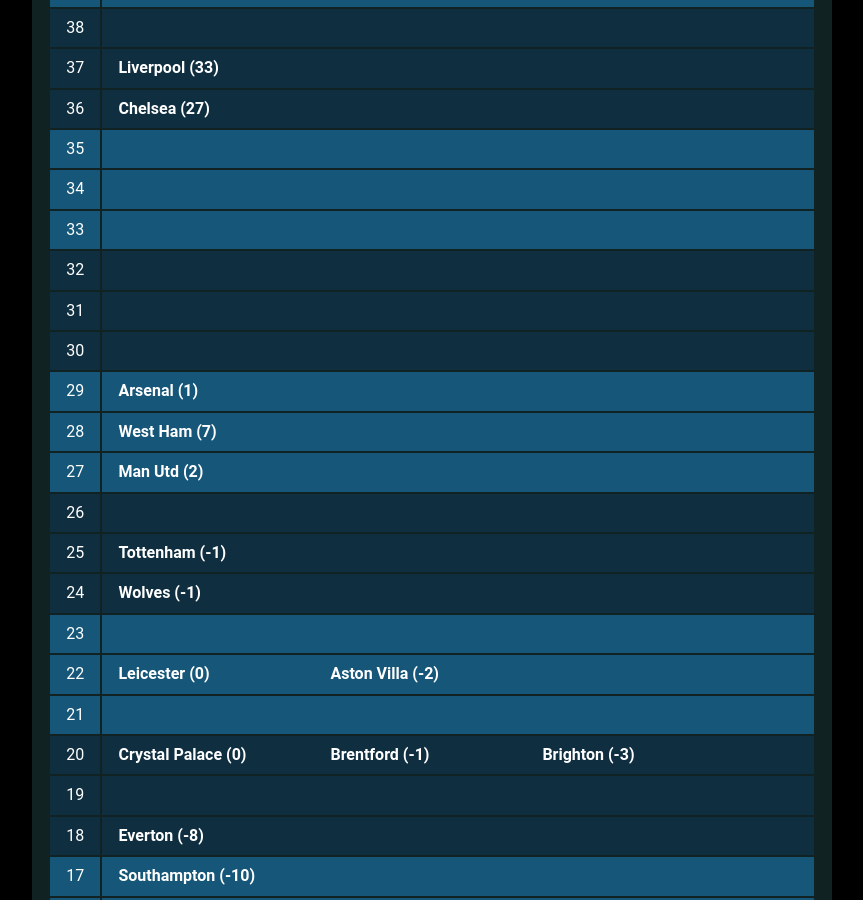
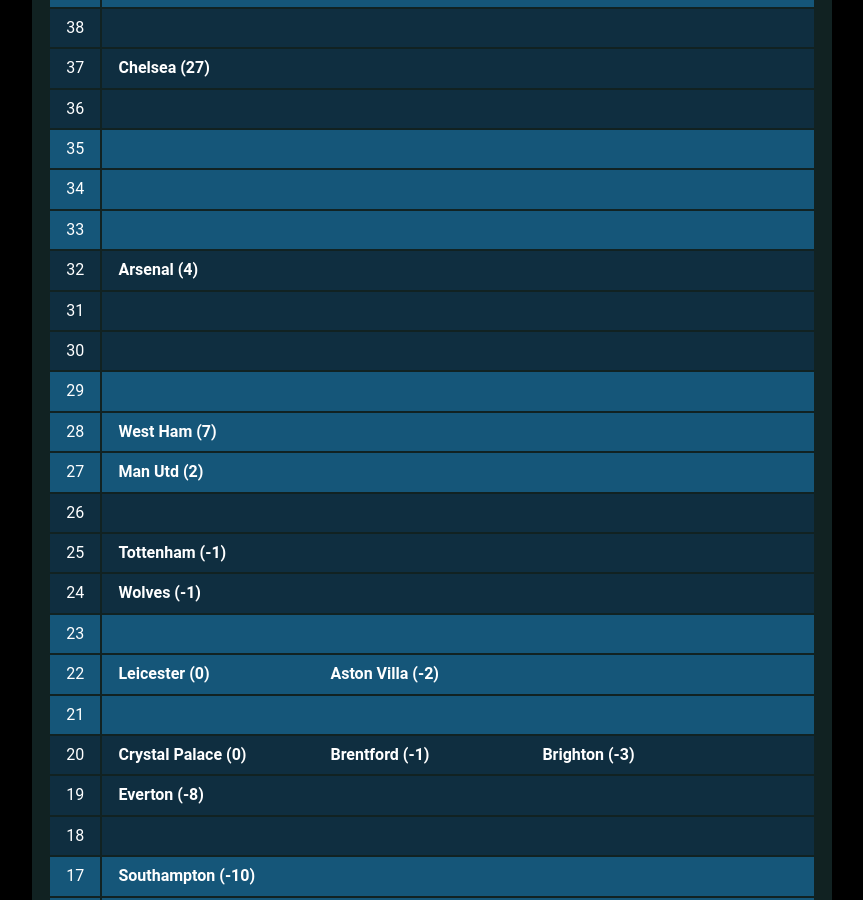
Before and after one commit to muru/muru.github.io, a Jekyll site: the page built from resources.md, in a window 1280 px wide and 900 px high, scrolled down 1598 px. Shown: the whole window, without its empty margins (208-1071 px from the left). Built offline with Jekyll 4.4.1, drawn with Linux system fonts in a browser that asks for light colours; some web fonts are replaced; some of the changed text lies outside the part shown.

Commit message:
updated cann-table: Sun 19 Dec 04:17:45 JST 2021

```diff
--- a/cann-table.html
+++ b/cann-table.html
@@ -9,6 +9,7 @@
 	<tr class="cann-row-1">
 		<td class="cann-point"> 40 </td>
 		<td class="cann-clubs">
+			<span class="club-name"> Liverpool (35) </span>
 		</td>
  	</tr>
 	<tr class="cann-row-1">
@@ -24,13 +25,12 @@
 	<tr class="cann-row-2">
 		<td class="cann-point"> 37 </td>
 		<td class="cann-clubs">
-			<span class="club-name"> Liverpool (33) </span>
+			<span class="club-name"> Chelsea (27) </span>
 		</td>
  	</tr>
 	<tr class="cann-row-2">
 		<td class="cann-point"> 36 </td>
 		<td class="cann-clubs">
-			<span class="club-name"> Chelsea (27) </span>
 		</td>
  	</tr>
 	<tr class="cann-row-1">
@@ -51,6 +51,7 @@
 	<tr class="cann-row-2">
 		<td class="cann-point"> 32 </td>
 		<td class="cann-clubs">
+			<span class="club-name"> Arsenal (4) </span>
 		</td>
  	</tr>
 	<tr class="cann-row-2">
@@ -66,7 +67,6 @@
 	<tr class="cann-row-1">
 		<td class="cann-point"> 29 </td>
 		<td class="cann-clubs">
-			<span class="club-name"> Arsenal (1) </span>
 		</td>
  	</tr>
 	<tr class="cann-row-1">
@@ -126,12 +126,12 @@
 	<tr class="cann-row-2">
 		<td class="cann-point"> 19 </td>
 		<td class="cann-clubs">
+			<span class="club-name"> Everton (-8) </span>
 		</td>
  	</tr>
 	<tr class="cann-row-2">
 		<td class="cann-point"> 18 </td>
 		<td class="cann-clubs">
-			<span class="club-name"> Everton (-8) </span>
 		</td>
  	</tr>
 	<tr class="cann-row-1">
@@ -143,7 +143,7 @@
 	<tr class="cann-row-1">
 		<td class="cann-point"> 16 </td>
 		<td class="cann-clubs">
-			<span class="club-name"> Leeds (-15) </span>
+			<span class="club-name"> Leeds (-18) </span>
 		</td>
  	</tr>
 	<tr class="cann-row-1">
@@ -176,9 +176,9 @@
 	<tr class="cann-row-1">
 		<td class="cann-point"> 10 </td>
 		<td class="cann-clubs">
-			<span class="club-name"> Newcastle (-17) </span>
+			<span class="club-name"> Newcastle (-19) </span>
 			<span class="club-name"> Norwich (-26) </span>
 		</td>
  	</tr>
 </table>
-<span id="cann-gen-note"> Generated on  Thursday, 16 December 2021 at 06:56 JST. </span>
+<span id="cann-gen-note"> Generated on  Sunday, 19 December 2021 at 04:17 JST. </span>
```
